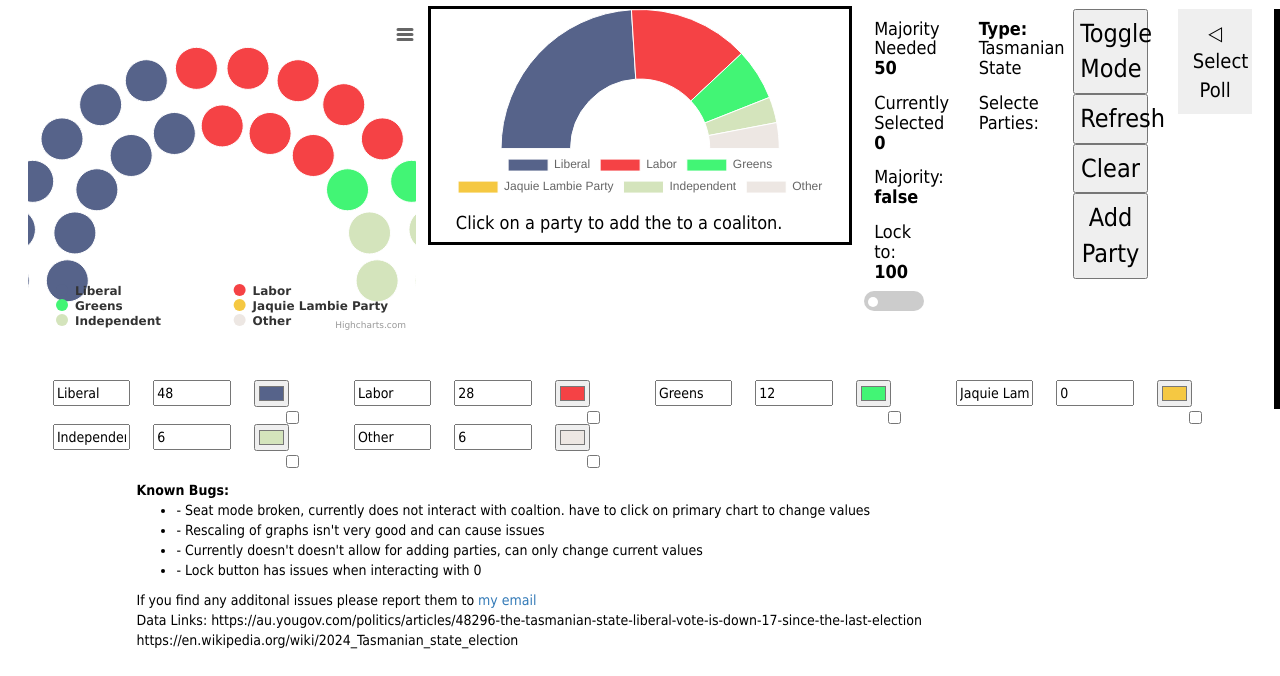
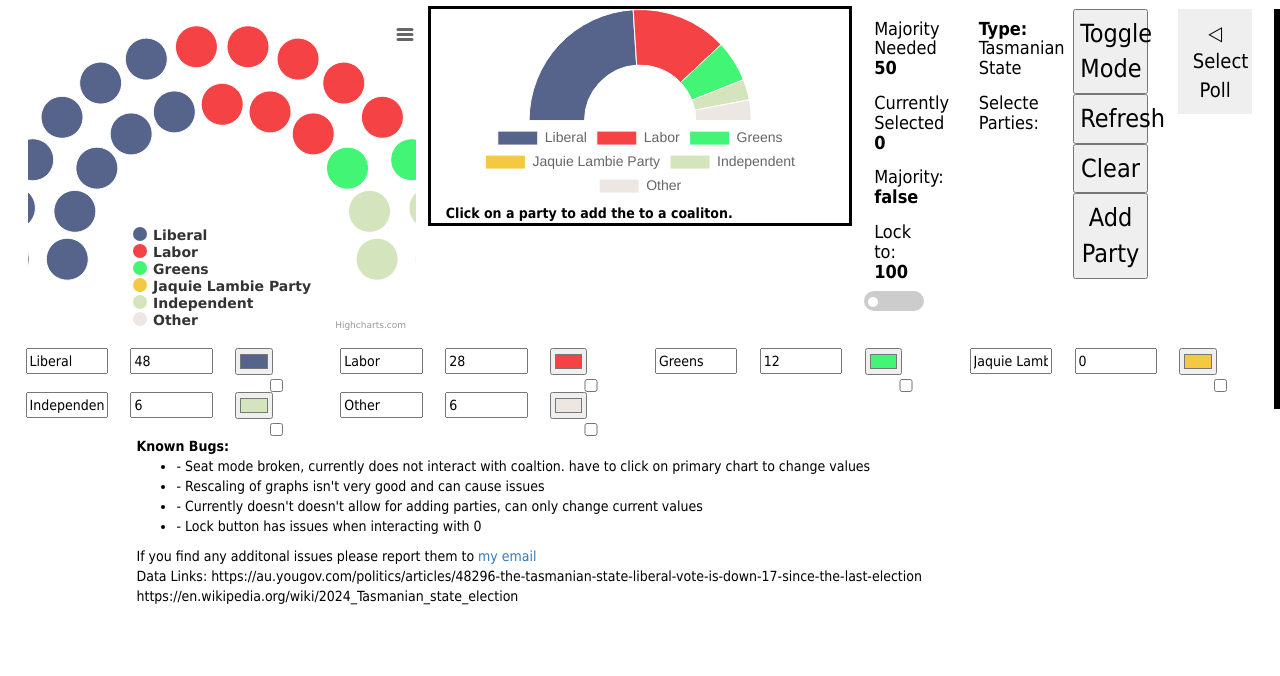
Before and after one commit to schmilly/schmilly.github.io, a plain HTML site: page CoalitonCalculator/CoalitonCalculator.html in a window 1280 px wide. Shown: the part 160-836 px from the top of the page. After the commit the page ends 800 px from the top, so only its background shows below. Drawn offline with nearby package versions, Linux system fonts and the light colour scheme.

Commit message:
Further bug fixes and optimisations

```diff
--- a/CoalitonCalculator/CoalitonCalculator.html
+++ b/CoalitonCalculator/CoalitonCalculator.html
@@ -263,7 +263,7 @@
                     <canvas id="SmoothCircle">
                     </canvas>
                 </div>
-                <h3>Click on a party to add the to a coaliton.</h3>
+                <b>Click on a party to add the to a coaliton.</b>
             </div>
             <div class="col-md-1" id="RightChartInfo">
                 <h3>Majority Needed <br /> <b id="Threshold">50</b> </h3>
@@ -306,8 +306,8 @@
             </div>
         </div>
     </div>
-    <div id="BoxesContainer" class="row" style="padding:1%;">
-        <div id="PartyRow" class="PartyRow container">
+    <div id="BoxesContainer" class="row">
+        <div id="PartyRow" class="PartyRow">
         </div>
     </div>
     <div class="row"><div style="padding-left: 10%;" class="col">
@@ -378,6 +378,12 @@
             plugins: {
                 legend: {
                     position: "bottom",
+                    labels: {
+                        // This more specific font property overrides the global property
+                        font: {
+                            size: 14
+                        },
+                    }
                 }
             }
         }
@@ -400,6 +406,11 @@
             marginTop: 0,
             marginBottom: 0
         },
+        legend: {
+            itemStyle: {
+                fontSize: '14px'
+            },
+        },
         title: {
             text: "",
         },
@@ -412,7 +423,7 @@
             },
 
             // Circular options
-            center: ['50%', '88%'],
+            center: ['50%', '80%'],
             size: '170%',
             startAngle: -90,
             endAngle: 90,
@@ -422,6 +433,11 @@
                 states: {
                     inactive: {
                         opacity: 1
+                    }
+                },
+                events: {
+                    legendItemClick: function (e) {
+                        e.preventDefault();
                     }
                 }
             }
```
